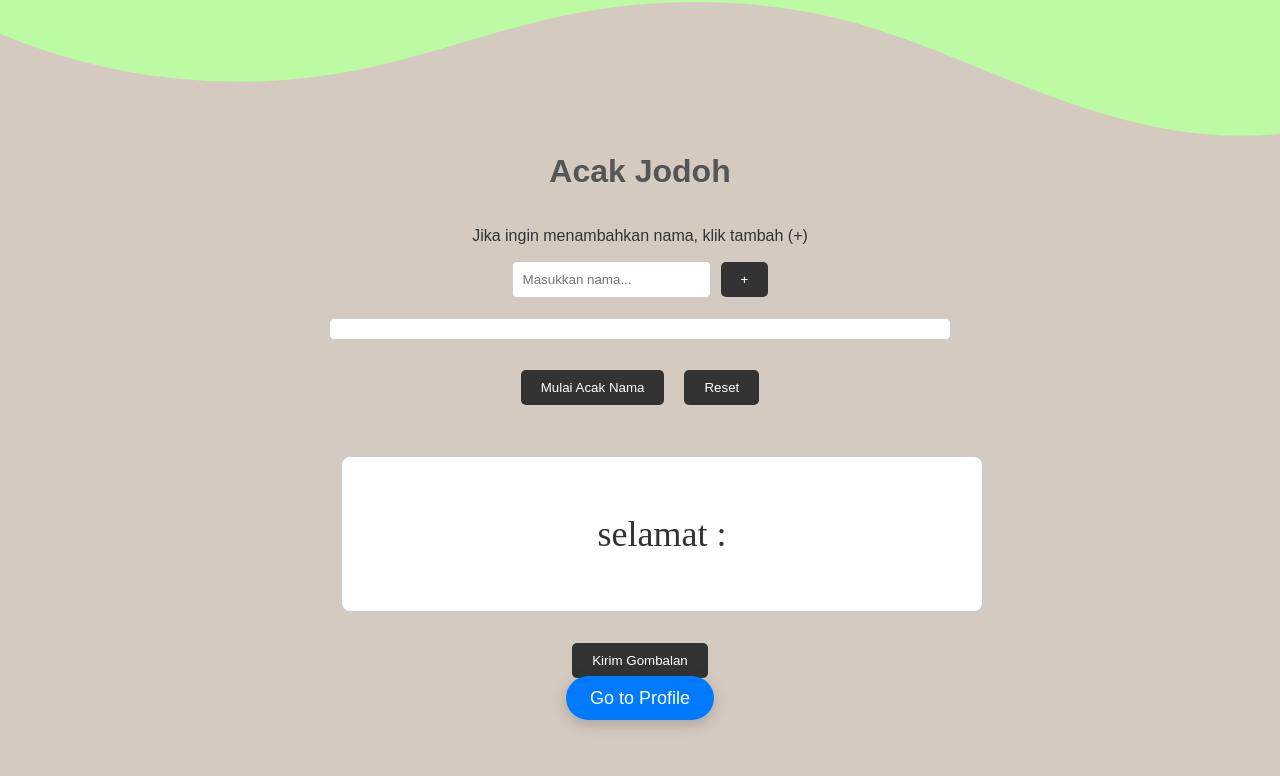
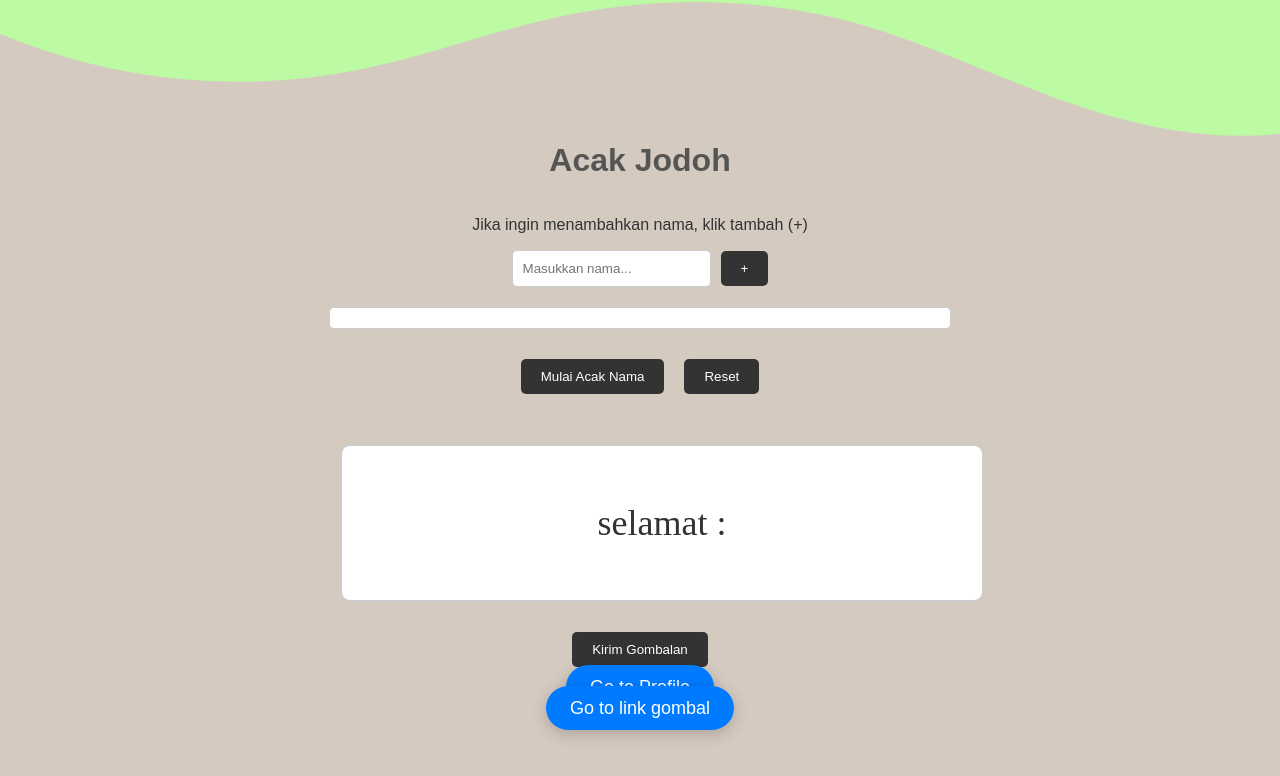
Before and after one commit to fivegaming24/xbrus, a plain HTML site: page index.html in a window 1280 px wide. Drawn offline with Linux system fonts and the light colour scheme.

Commit message:
Update index.html

```diff
--- a/index.html
+++ b/index.html
@@ -216,6 +216,9 @@
     <div class="link-container">
         <a href="prof.html" class="stylish-link">Go to Profile</a>
     </div>
+  <div class="link-container">
+        <a href="https://htmlku.com/taubedanya/main" class="stylish-link">Go to link gombal</a>
+    </div>
 
     <script>
         const names = [];
```
